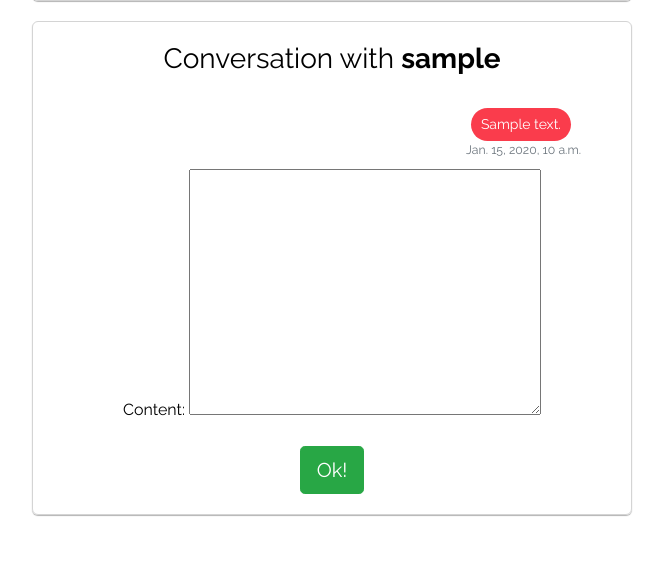
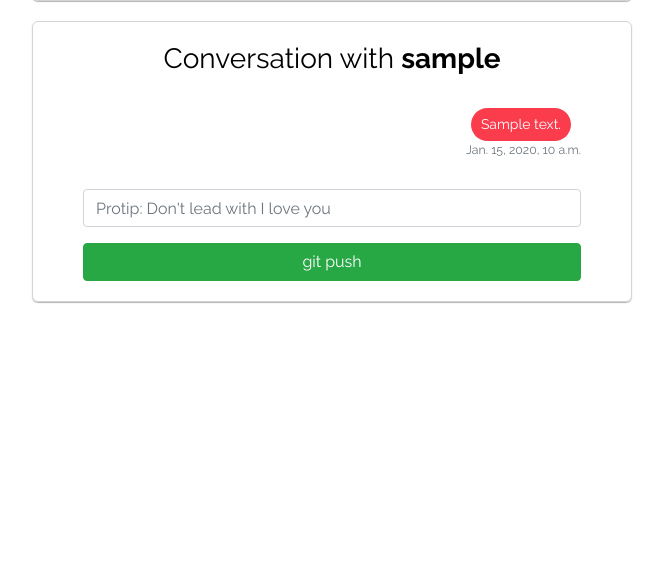
Before and after one commit to friendswithbenegits/fwbg, a Django app: page /users/match/1/ in a window 1280 px wide. Shown: the part 281-844 px from the top of the page, without its empty margins (308-971 px from the left). After the commit the page ends 584 px from the top, so only its background shows below. Run offline with Django 3.2, Linux system fonts and the light colour scheme; a user stored in the database is signed in; tables that the repository leaves empty hold one stand-in row (values such as "Sample post"); some libraries are stand-ins or nearby versions.

Commit message:
pretty chat

```diff
--- a/devtinder/static/css/project.css
+++ b/devtinder/static/css/project.css
@@ -287,3 +287,10 @@ body {
 .match-message.from small {
   float: right;
 }
+.all-messages {
+  max-height: 400px;
+  overflow: auto;
+}
+.msg-form {
+  margin-top: 20px;
+}
--- a/devtinder/templates/base.html
+++ b/devtinder/templates/base.html
@@ -52,9 +52,9 @@
                   <a class="nav-link" href="{% url 'users:add-snippet' %}">Add your <span class="git">gits</span></a>
                 </li>
                 <li class="nav-item">
-                    {% with matches=request.user.get_matches_count %}
+                    {% with matches=request.user.get_unseen_matches.matches %}
                     <a class="nav-link" href="{% url 'users:matches' %}">
-                        Matches <span class="counter">{{ matches }}</span>
+                        Matches {% if matches|length > 0 %}<span class="counter">{{ matches }}{% endif %}</span>
                     </a>
                     {% endwith %}
                 </li>
--- a/devtinder/templates/users/user_detail.html
+++ b/devtinder/templates/users/user_detail.html
@@ -39,7 +39,7 @@
                      </a> a snippet, yeah? 😙
                     </h2>
                 {% else %}
-                    <h2>Your snippets</h2>
+                    <h2>{% if request.user == object %}Your{% else %}{{ object.username }}'s{% endif %} snippets</h2>
                     {% for snippet in snippets %}
                         <div class="pm-snippet">
                             <div class="pm-snippet-header">
--- a/devtinder/templates/users/user_match_detail.html
+++ b/devtinder/templates/users/user_match_detail.html
@@ -18,6 +18,8 @@
 
     <div class="pm-container center-form-container" style="margin-top:20px; padding: 20px 50px;">
         <h3>Conversation with <strong>{{ to_user.username }}</strong></h3><br>
+
+        <div class="all-messages">
             {% for message in msgs %}
                 {% if message.from_user == request.user %}
                 <!--My messages -->
@@ -35,12 +37,20 @@
                 </div>
                 {% endif %}
                 <div style="clear: both;"></div>
+            {% empty %}
+            <small><span class="git">git</span> <strong>init</strong> this conversation. Don't be a stranger.</small>
             {% endfor %}
+        </div>
 
         <div>
-            <form action="." method="post" class="msg-form">
-                {{ form.as_p }}
-                <input type="button" class="btn-send-messsage btn btn-success btn-lg" value="Ok!" />
+            <form action="." method="post" class="form msg-form">
+                <div class="form-group">
+                    <input type="text" id="id_content" name="content" class="form-control" placeholder="Protip: Don't lead with I love you">
+                    <input id="id_from_user" name="from_user" value="{{ request.user.id }}" type="hidden">
+                    <input id="id_match" name="match" value="{{ match.id }}" type="hidden">
+                </div>
+
+                <input type="submit" class="btn-send-messsage btn btn-success" style="width: 100%;" value="git push" />
             </form>
         </div>
     </div>
@@ -56,15 +66,6 @@ $(document).ready(function() {
     hljs.highlightBlock(block);
     hljs.lineNumbersBlock(block);
   });
-
-  $('input[type="button"].btn-send-messsage').on('click', function(e){
-        var form = $('form.msg-form');
-        form.find('#id_match').val("{{ match.id }}");
-        form.find('#id_from_user').val("{{ from_user.id }}");
-        form.submit();
-  });
-
-
 });
 </script>
 {% endblock %}
```
Lines whose indentation alone changed are shown as unchanged.
